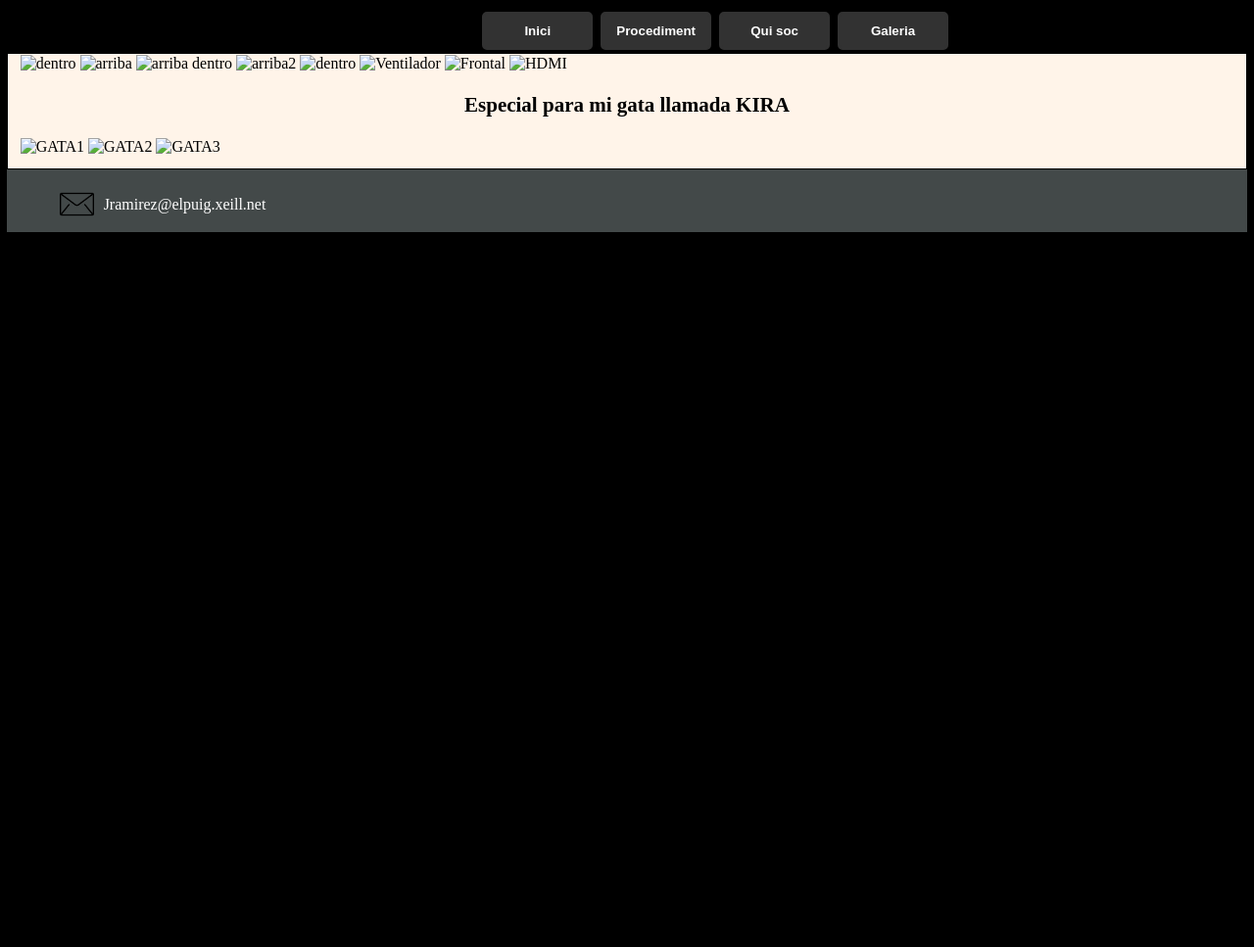
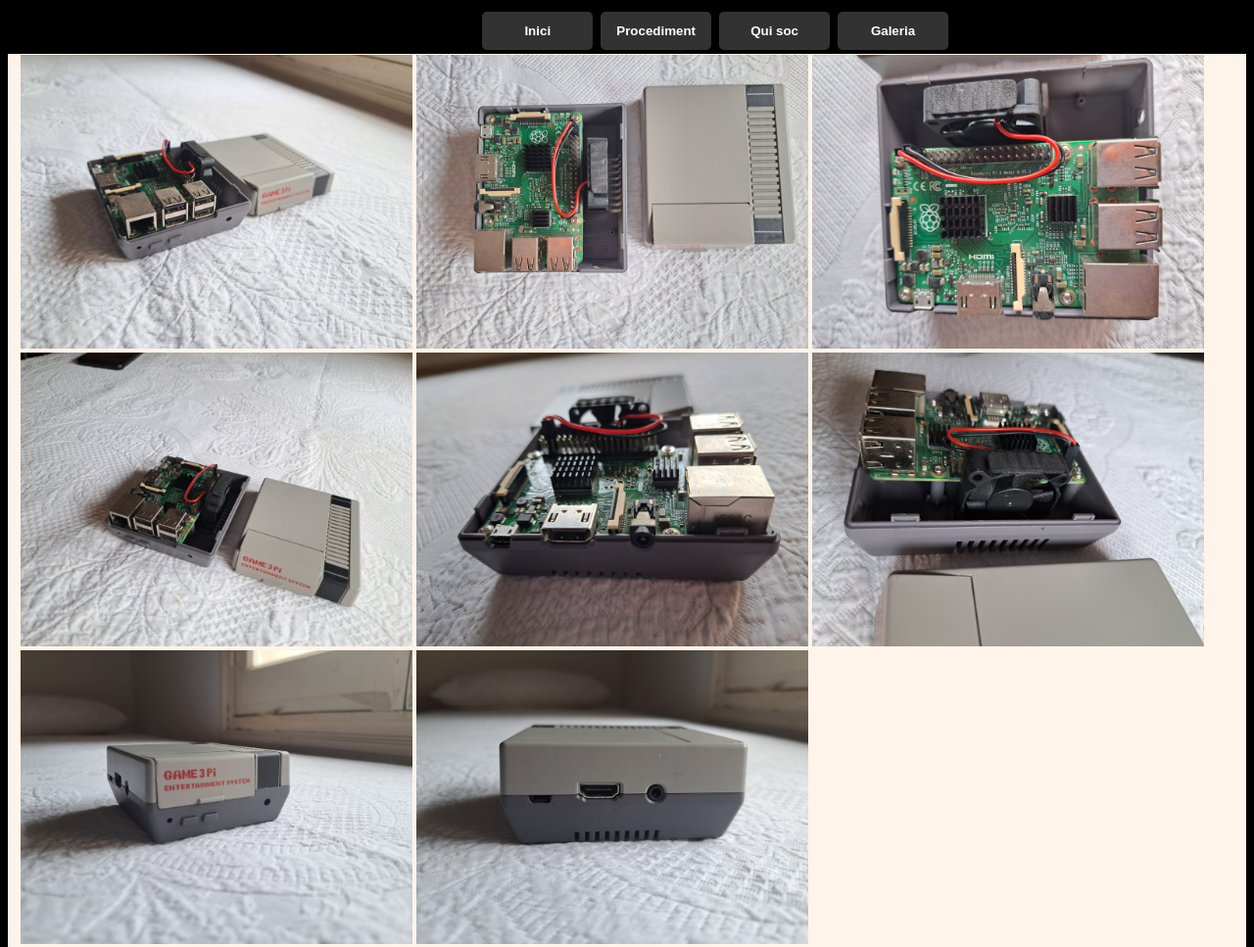
Before and after one commit to Shirusima/RACCOON-PI, a plain HTML site: page galeria.html in a window 1280 px wide. Shown: the top 967 px of the page at 98% size. Before the commit the page ends 800 px from the top, so only its background shows below. Drawn offline with Linux system fonts and the light colour scheme.

Commit message:
Update galeria.html

```diff
--- a/galeria.html
+++ b/galeria.html
@@ -14,18 +14,18 @@
      </div>
     <div class="texto">
 
-        <img src="img/ABIERTA.jpeg" alt="dentro" class="dentro">
-        <img src="img/ARRIBA.jpeg" alt="arriba" class="arriba">
-        <img src="img/ARRIBA_DENTRO.jpeg" alt="arriba dentro" class="arriba_dentro">
-        <img src="img/ARRIBA2.jpeg" alt="arriba2" class="arriba2">
-        <img src="img/DENTRO.jpeg" alt="dentro" class="dentro">
-        <img src="img/FAN.jpeg" alt="Ventilador" class="FAN">
-        <img src="img/FRONTAL.jpeg" alt="Frontal" class="frontal">
-        <img src="img/HDMI.jpeg" alt="HDMI" class="HDMI">
+        <img src="ABIERTA.jpeg" alt="dentro" class="dentro">
+        <img src="ARRIBA.jpeg" alt="arriba" class="arriba">
+        <img src="ARRIBA_DENTRO.jpeg" alt="arriba dentro" class="arriba_dentro">
+        <img src="ARRIBA2.jpeg" alt="arriba2" class="arriba2">
+        <img src="DENTRO.jpeg" alt="dentro" class="dentro">
+        <img src="FAN.jpeg" alt="Ventilador" class="FAN">
+        <img src="FRONTAL.jpeg" alt="Frontal" class="frontal">
+        <img src="HDMI.jpeg" alt="HDMI" class="HDMI">
         <P class="kira"><b>Especial para mi gata llamada KIRA</b></P>
-        <img src="img/GALERIA1.jpeg" alt="GATA1" class="GALERIA1">
-        <img src="img/GALERIA2.jpeg" alt="GATA2" class="GALERIA1">
-        <img src="img/GALERIA3.jpeg" alt="GATA3" class="GALERIA1">
+        <img src="GALERIA1.jpeg" alt="GATA1" class="GALERIA1">
+        <img src="GALERIA2.jpeg" alt="GATA2" class="GALERIA1">
+        <img src="GALERIA3.jpeg" alt="GATA3" class="GALERIA1">
     </div>
 
     <footer class="footer">
```
